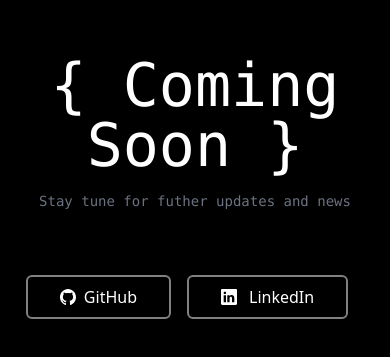
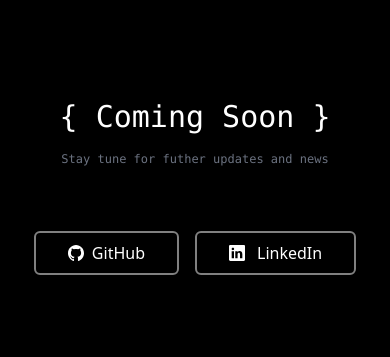
Before and after one commit to shubhamjangid-dev/website, a React (Vite) app: page / in a window 390 px wide. Shown: the part 235-592 px from the top of the page. Built offline with nearby package versions, Linux system fonts and the light colour scheme.

Commit message:
titel update

```diff
--- a/src/App.jsx
+++ b/src/App.jsx
@@ -8,13 +8,13 @@ function App() {
 
   return (
     <>
-      <div className="w-full min-h-screen flex flex-wrap flex-col justify-center text-white bg-black">
+      <div className="px-4 md:px-0 w-full min-h-screen flex flex-wrap flex-col justify-center text-white bg-black">
         <div>
-          <h1 className="text-6xl font-medium font-mono"> &#123; Coming Soon &#125;</h1>
-          <p className="mt-4 text-sm font-medium text-gray-500 font-mono">Stay tune for futher updates and news</p>
+          <h1 className="sm:text-6xl text-3xl font-medium font-mono"> &#123; Coming Soon &#125;</h1>
+          <p className="mt-4 sm:text-lg text-xs font-medium text-gray-500 font-mono">Stay tune for futher updates and news</p>
         </div>
-        <div className="w-full flex flex-wrap justify-center mt-16">
-          <button className="flex flex-wrap justify-center mr-4 px-8 py-2 box-border rounded-md border-2 border-white/50">
+        <div className="w-full flex flex-wrap justify-center item-center gap-4 mt-16">
+          <button className="flex flex-wrap justify-center px-8 py-2 box-border rounded-md border-2 border-white/50">
             <svg
               className="mt-1 mr-2"
               viewBox="0 0 20 20"
@@ -70,7 +70,7 @@ function App() {
             </svg>
             <a href="https://www.github.com/shubhamjangid-dev/">GitHub</a>
           </button>
-          <button className="flex flex-wrap justify-center mr-4 px-8 py-2 box-border rounded-md border-2 border-white/50">
+          <button className="flex flex-wrap justify-center px-8 py-2 box-border rounded-md border-2 border-white/50">
             <svg
               className="mt-1 mr-2"
               viewBox="4 4 20 20"
```
